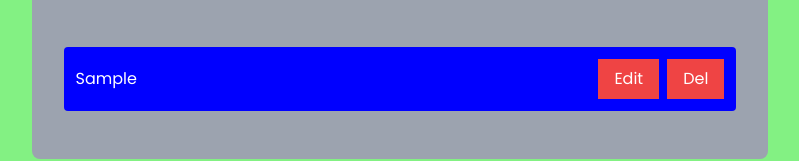
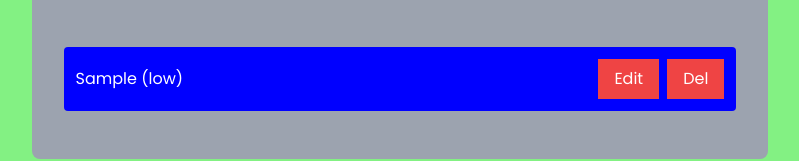
Before and after one commit to mehedihasananik/Todo-App-With-React, a React (Vite) app: page / in a window 1280 px wide. Both pictures are taken after typing "Sample" into the empty fields and a click on the button "Add Task". Shown: the part 172-333 px from the top of the page, without its empty margins (240-1039 px from the left). Built offline with nearby package versions, Linux system fonts and the light colour scheme.

Commit message:
task color with priority shown in ui

```diff
--- a/src/components/Todo/Todo.jsx
+++ b/src/components/Todo/Todo.jsx
@@ -7,6 +7,9 @@ const Todo = ({ todo, deleteTodo, toggleTodo, editTodo }) => {
     priorityColor = "red";
   }
 
+  // Combine task name and priority for display
+  const taskWithPriority = `${todo.task} (${todo.priority})`;
+
   return (
     <div
       style={{ backgroundColor: priorityColor }} // Apply background color style
@@ -14,13 +17,9 @@ const Todo = ({ todo, deleteTodo, toggleTodo, editTodo }) => {
     >
       <p
         onClick={() => toggleTodo(todo.id)}
-        className={`${
-          todo.completed
-            ? "text-black line-through cursor-pointer"
-            : "cursor-pointer"
-        }`}
+        className={`${todo.completed ? "line-through" : ""} cursor-pointer`}
       >
-        {todo.task}
+        {taskWithPriority} {/* Display task name with priority */}
       </p>
       <div>
         <button
```
